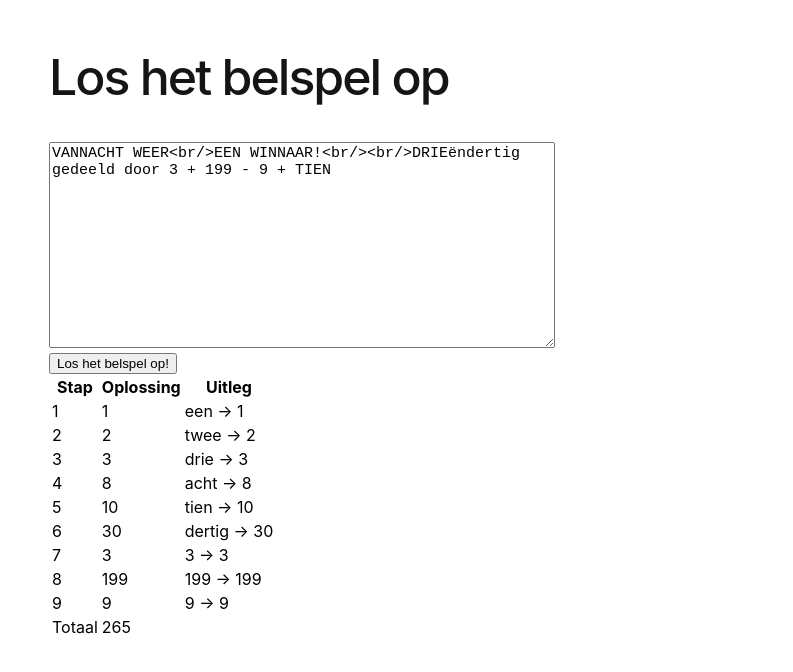
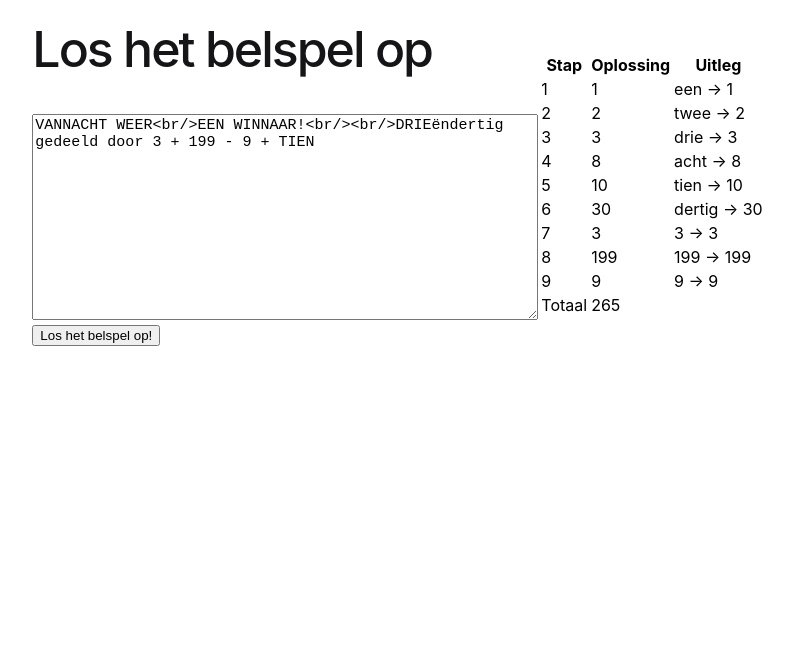
Before and after one commit to YannickVanHecke/CallingGameSolver, an Angular app: page / in a window 1280 px wide. Both pictures are taken after a click on the button "Los het belspel op!". Shown: the top 672 px of the page, without its empty margins (241-1034 px from the left). Built offline with nearby package versions, Linux system fonts and the light colour scheme.

Commit message:
putting assignement and solution next to each other.

```diff
--- a/src/app/app.component.html
+++ b/src/app/app.component.html
@@ -20,19 +20,15 @@
     --gray-700: oklch(36.98% 0.014 302.71);
     --gray-400: oklch(70.9% 0.015 304.04);
 
-    --red-to-pink-to-purple-vertical-gradient: linear-gradient(
-      180deg,
+    --red-to-pink-to-purple-vertical-gradient: linear-gradient(180deg,
         var(--orange-red) 0%,
         var(--vivid-pink) 50%,
-      var(--electric-violet) 100%
-    );
+        var(--electric-violet) 100%);
 
-    --red-to-pink-to-purple-horizontal-gradient: linear-gradient(
-      90deg,
+    --red-to-pink-to-purple-horizontal-gradient: linear-gradient(90deg,
         var(--orange-red) 0%,
         var(--vivid-pink) 50%,
-      var(--electric-violet) 100%
-    );
+        var(--electric-violet) 100%);
 
     --pill-accent: var(--bright-blue);
 
@@ -133,9 +129,11 @@
   .pill-group .pill:nth-child(6n + 1) {
     --pill-accent: var(--bright-blue);
   }
+
   .pill-group .pill:nth-child(6n + 2) {
     --pill-accent: var(--french-violet);
   }
+
   .pill-group .pill:nth-child(6n + 3),
   .pill-group .pill:nth-child(6n + 4),
   .pill-group .pill:nth-child(6n + 5) {
@@ -179,14 +177,15 @@
 
 <main class="main">
 
-  <div class="content">
+  <div class="assigmentBlock">
     <h1>{{ title }}</h1>
-      <br/>
-      <br/>
+    <br />
+    <br />
     <textarea [(ngModel)]="Assignment" class="Assignment"></textarea>
-      <br/>
+    <br />
     <button (click)="solve()">Los het belspel op!</button>
-      <div *ngIf="solution.Items.length > 0">
+  </div>
+  <div *ngIf="solution.Items.length > 0" class="solutionItemBlock">
     <table>
       <tr>
         <th>Stap</th>
@@ -205,7 +204,6 @@
       </tr>
     </table>
   </div>
-  </div>
 </main>
 
 <!-- * * * * * * * * * * * * * * * * * * * * * * * * * * * * * * * * -->
--- a/src/app/app.component.scss
+++ b/src/app/app.component.scss
@@ -5,3 +5,11 @@
 .main .content {
     display: block;
 }
+
+.assigmentBlock {
+    display: inline-block;
+}
+
+.solutionItemBlock {
+    display: inline-block;
+}
```
Lines whose indentation alone changed are shown as unchanged.
